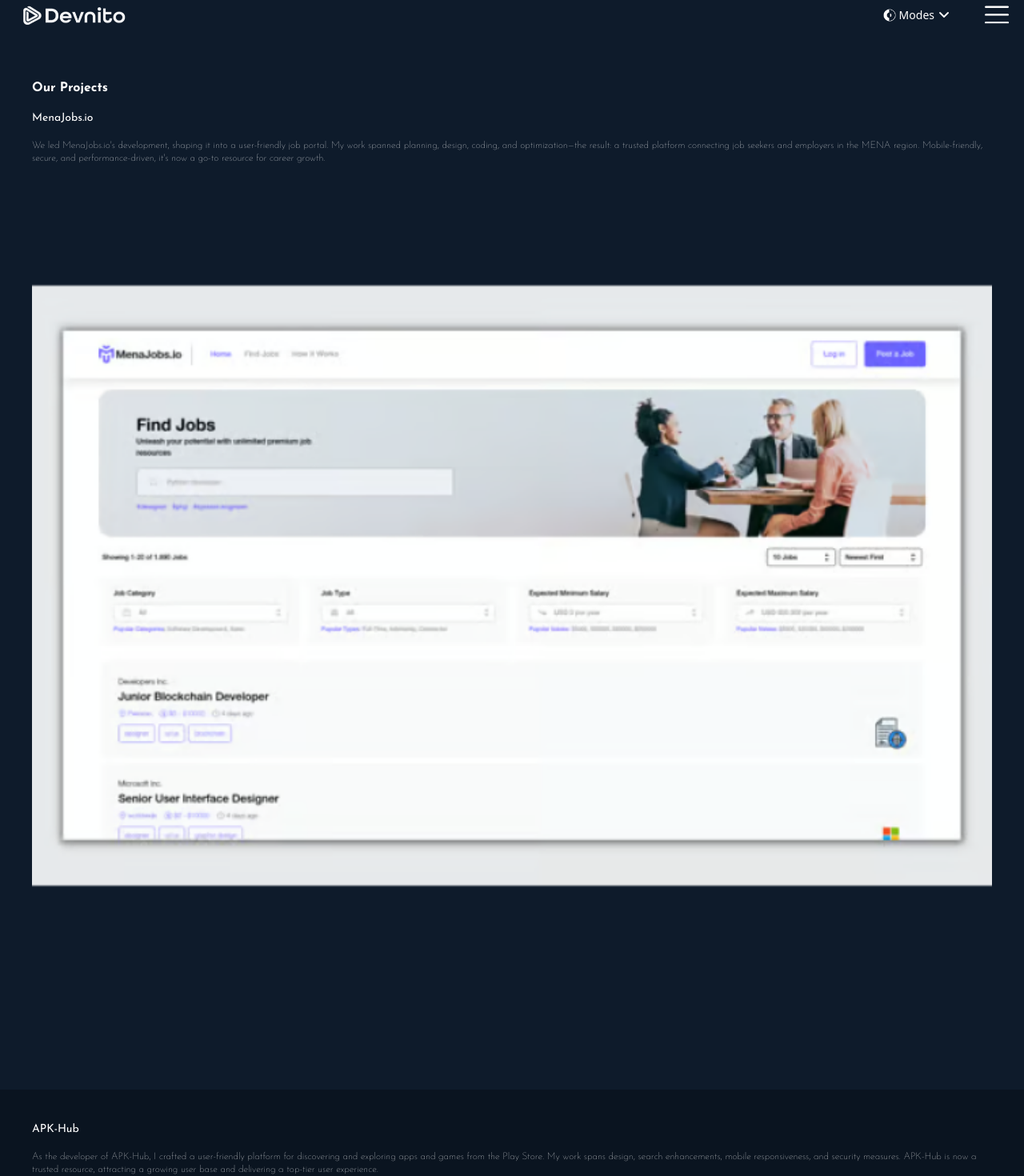
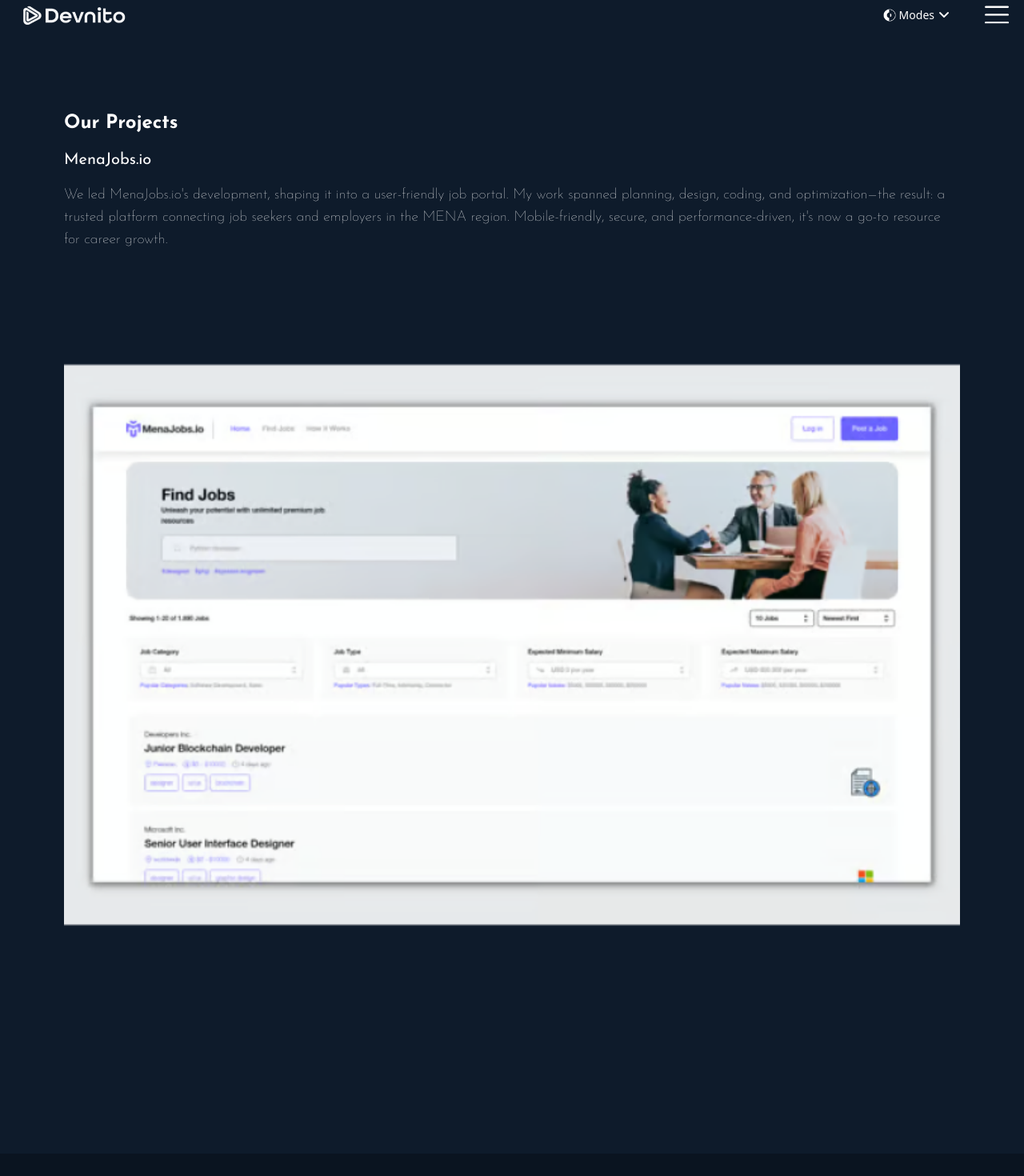
Before and after one commit to developermaroof/devnito2.0, a React (Create React App) app: page /projects in a window 1280 px wide. Shown: the part 20-1490 px from the top of the page at 80% size. Built offline with nearby package versions, Linux system fonts and the light colour scheme.

Commit message:
Update Project.jsx

```diff
--- a/src/components/Project.jsx
+++ b/src/components/Project.jsx
@@ -7,31 +7,31 @@
   return (
     <div className='flex flex-col gap-20 font-josefin'>
 
-        <div className='p-10  flex flex-col gap-4'>
-            <h1 className='font-bold'>Our Projects</h1>
-            <h2 className='text-sm'>
+        <div className='p-10 sm:p-20 flex flex-col gap-4'>
+            <h1 className='font-bold sm:text-xl md:text-2xl'>Our Projects</h1>
+            <h2 className='text-sm sm:text-lg md:text-xl'>
             MenaJobs.io
             </h2>
-            <p className='text-xs font-thin'>
+            <p className='text-xs sm:text-sm md:text-lg font-thin'>
             We led MenaJobs.io's development, shaping it into a user-friendly job portal. My work spanned planning, design, coding, and optimization—the result: a trusted platform connecting job seekers and employers in the MENA region. Mobile-friendly, secure, and performance-driven, it's now a go-to resource for career growth.
             </p>
             <img src={Project1} alt="" />
         </div>
 
-        <div className='p-10 bg-darker-theme flex flex-col gap-4'>
-        <h2 className='text-sm'>
+        <div className='p-10 sm:p-20 bg-darker-theme flex flex-col gap-4'>
+        <h2 className='text-sm sm:text-lg md:text-xl'>
         APK-Hub
             </h2>
-            <p className='text-xs font-thin'>
+            <p className='text-xs sm:text-sm md:text-lg font-thin'>
             As the developer of APK-Hub, I crafted a user-friendly platform for discovering and exploring apps and games from the Play Store. My work spans design, search enhancements, mobile responsiveness, and security measures. APK-Hub is now a trusted resource, attracting a growing user base and delivering a top-tier user experience.
             </p>
             <img src={Project2} alt="" />
         </div>
-        <div className='p-10  flex flex-col gap-4'>
-        <h2 className='text-sm'>
+        <div className='p-10 sm:p-20 flex flex-col gap-4'>
+        <h2 className='text-sm sm:text-lg md:text-xl'>
         Blend (Report Management System)
             </h2>
-            <p className='text-xs font-thin'>
+            <p className='text-xs sm:text-sm md:text-lg font-thin'>
             As our Report Management System developer, I've created a user-friendly platform for generating and customizing reports. My work spans design, data integration, security, and feedback mechanisms, resulting in an efficient tool for data-driven decision-making, enhancing productivity, and improving user experience.
             </p>
             <img src={Project3} alt="" />
```
